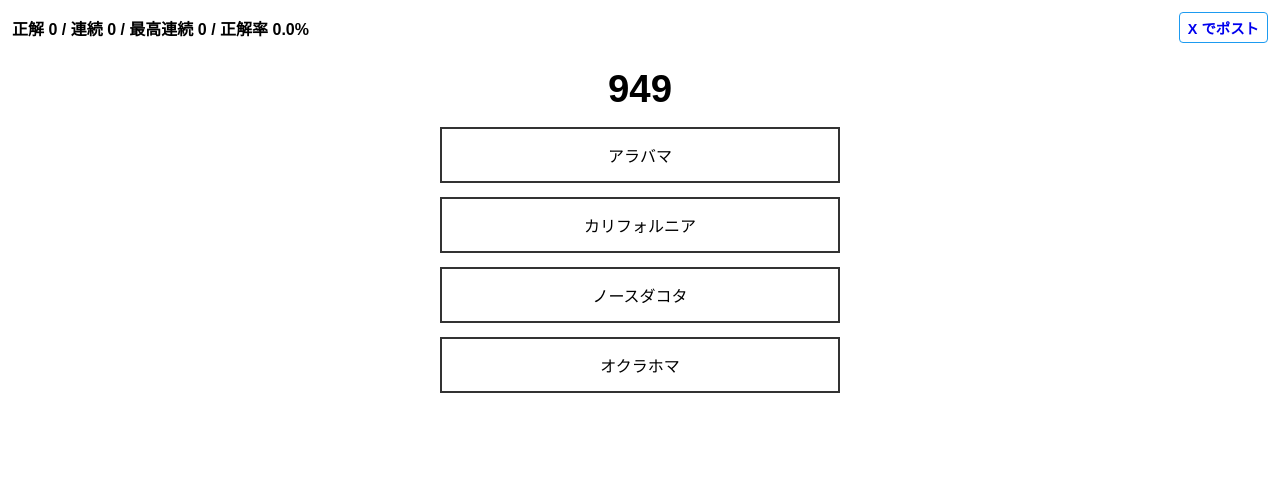
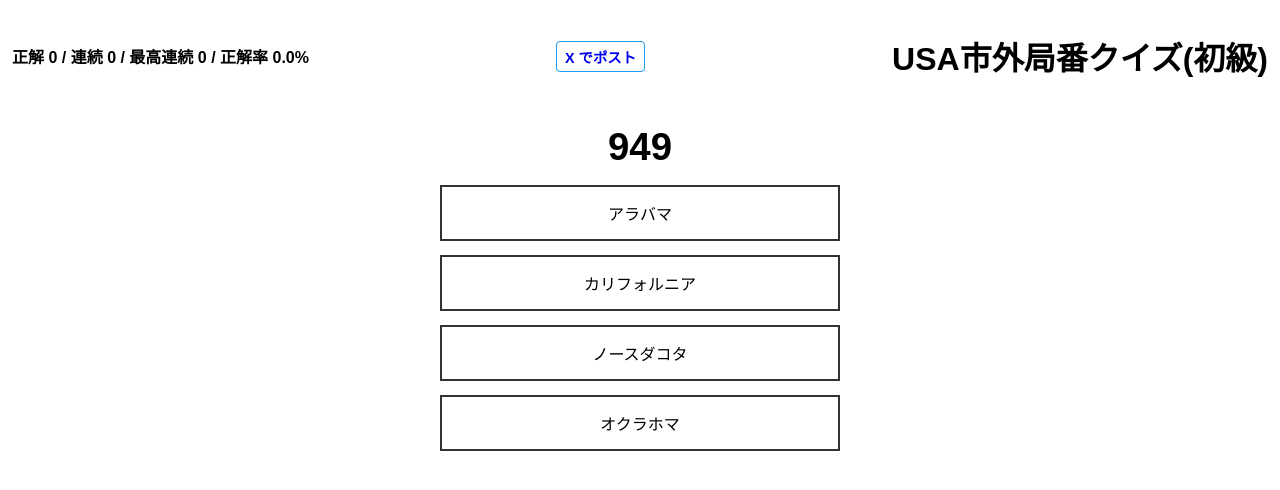
Before and after one commit to harurunrunrun/quiz-geography, a plain HTML site: page northamerica/usa.html in a window 1280 px wide. Drawn offline with Linux system fonts and the light colour scheme.

Commit message:
Update usa.html

```diff
--- a/northamerica/usa.html
+++ b/northamerica/usa.html
@@ -29,8 +29,8 @@ body { font-family: sans-serif; margin: 0; padding: 0; }
 <div id="header">
   <div id="stats">正解 0 / 連続 0 / 最高連続 0 / 正解率 0.0%</div>
   <a id="tweetBtn" href="#" target="_blank">X でポスト</a>
+  <h1>USA市外局番クイズ(初級)</h1>
 </div>
-
 <h2 id="pn">読み込み中…</h2>
 <div class="container" id="options"></div>
 <button id="nextBtn">次へ</button>
```
